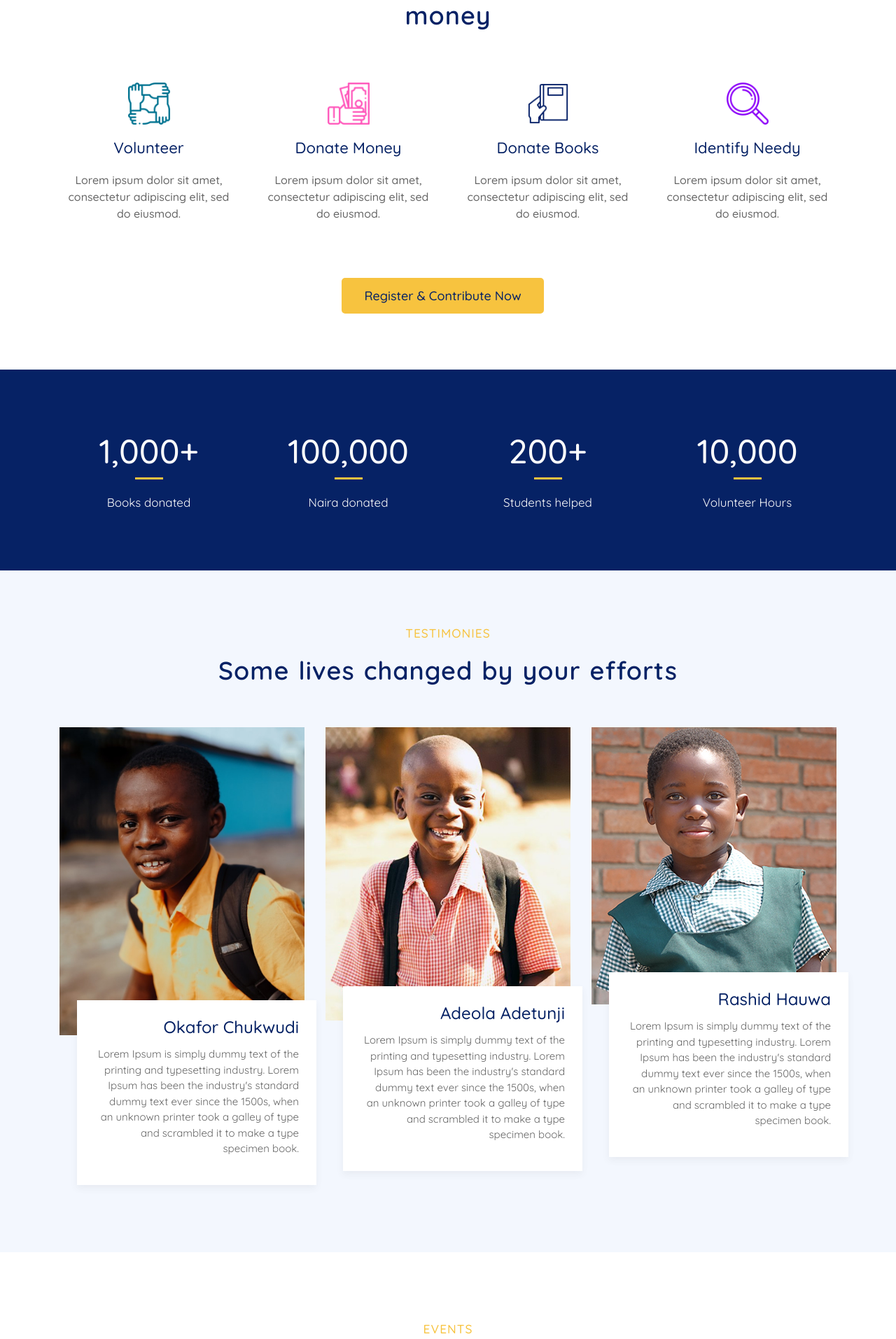
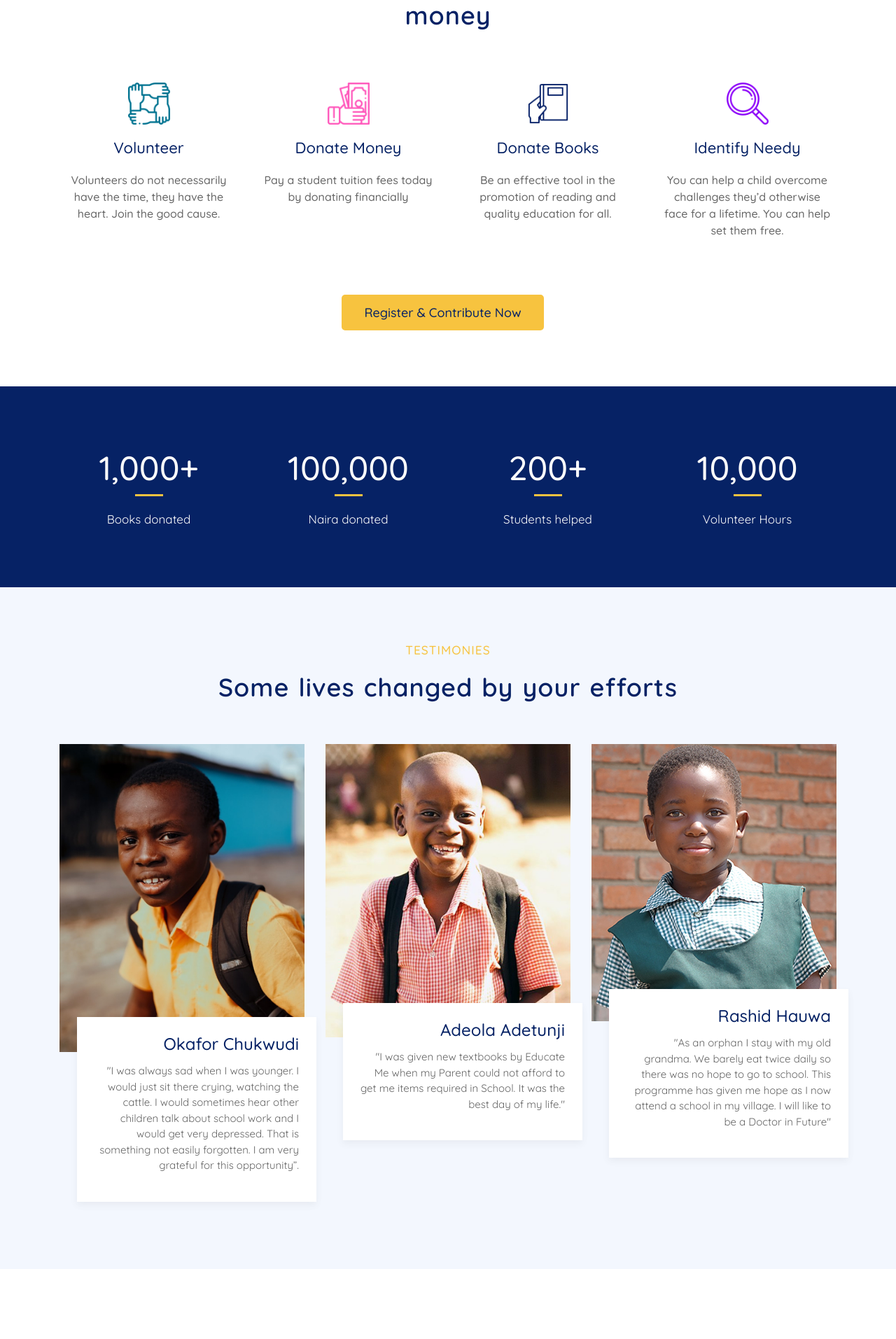
Before and after one commit to ajawu/educate-me, a Django app: page / in a window 1280 px wide. Shown: the part 1692-3605 px from the top of the page at 70% size. Run offline with Django 3.2, Linux system fonts and the light colour scheme; some libraries are stand-ins or nearby versions.

Commit message:
details added

```diff
--- a/templates/pledge_donations/index.html
+++ b/templates/pledge_donations/index.html
@@ -109,7 +109,8 @@
 				<h4 class="contribute-topic">Volunteer</h4>
 				<p class="contribute-description">
 
-                    Lorem ipsum dolor sit amet, consectetur adipiscing elit, sed do eiusmod.
+                Volunteers do not necessarily have the time, they have the heart.
+                Join the good cause.
                 </p>
 			</div>
 			<div class="col-sm contribute-card">
@@ -119,7 +120,7 @@
                 </div>
 				<h4 class="contribute-topic">Donate Money</h4>
 				<p class="contribute-description">
-                    Lorem ipsum dolor sit amet, consectetur adipiscing elit, sed do eiusmod.
+                    Pay a student tuition fees today by donating financially
                 </p>
 			</div>
 			<div class="col-sm contribute-card">
@@ -129,7 +130,7 @@
                 </div>
 				<h4 class="contribute-topic">Donate Books</h4>
 				<p class="contribute-description">
-                    Lorem ipsum dolor sit amet, consectetur adipiscing elit, sed do eiusmod.
+                    Be an effective tool in the promotion of reading and quality education for all.
                 </p>
 			</div>
 			<div class="col-sm contribute-card">
@@ -139,7 +140,7 @@
                 </div>
 				<h4 class="contribute-topic">Identify Needy</h4>
 				<p class="contribute-description">
-                    Lorem ipsum dolor sit amet, consectetur adipiscing elit, sed do eiusmod.
+                    You can help a child overcome challenges they’d otherwise face for a lifetime. You can help set them free.
                 </p>
 			</div>
         </div>
@@ -193,9 +194,9 @@
                 <div class="student-details-container">
                     <p class="student-name">Okafor Chukwudi</p>
                     <p class="student-details">
-                        Lorem Ipsum is simply dummy text of the printing and typesetting industry.
-                        Lorem Ipsum has been the industry's standard dummy text ever since the 1500s,
-                        when an unknown printer took a galley of type and scrambled it to make a type specimen book.
+                        "I was always sad when I was younger. I would just sit there crying, watching the cattle. I would sometimes hear other children
+                         talk about school work and
+                         I would get very depressed. That is something not easily forgotten. I am very grateful for this opportunity”.
                     </p>
                 </div>
             </div>
@@ -207,9 +208,7 @@
                 <div class="student-details-container last-one">
                     <p class="student-name">Adeola Adetunji</p>
                     <p class="student-details">
-                        Lorem Ipsum is simply dummy text of the printing and typesetting industry.
-                        Lorem Ipsum has been the industry's standard dummy text ever since the 1500s,
-                        when an unknown printer took a galley of type and scrambled it to make a type specimen book.
+                      "I was given new textbooks by Educate Me when my Parent could not afford to get me  items required in School. It was the best day of my life."
                     </p>
                 </div>
             </div>
@@ -221,9 +220,8 @@
                 <div class="student-details-container middle-one">
                     <p class="student-name">Rashid Hauwa</p>
                     <p class="student-details">
-                        Lorem Ipsum is simply dummy text of the printing and typesetting industry.
-                        Lorem Ipsum has been the industry's standard dummy text ever since the 1500s,
-                        when an unknown printer took a galley of type and scrambled it to make a type specimen book.
+                        "As an orphan I stay with my old grandma. We barely eat twice daily so there was no hope to go to school. This programme has given me hope
+                        as I now attend a school in my village. I will like to be a Doctor in Future"
                     </p>
                 </div>
             </div>
```
